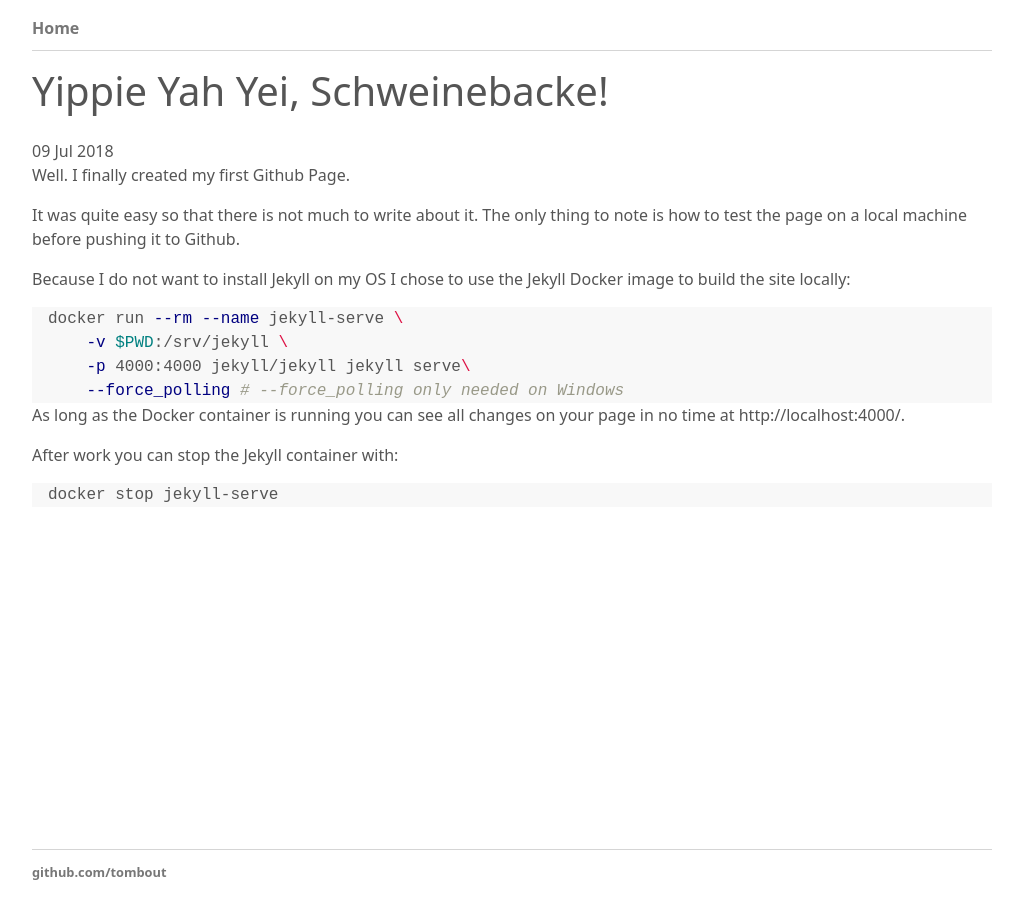
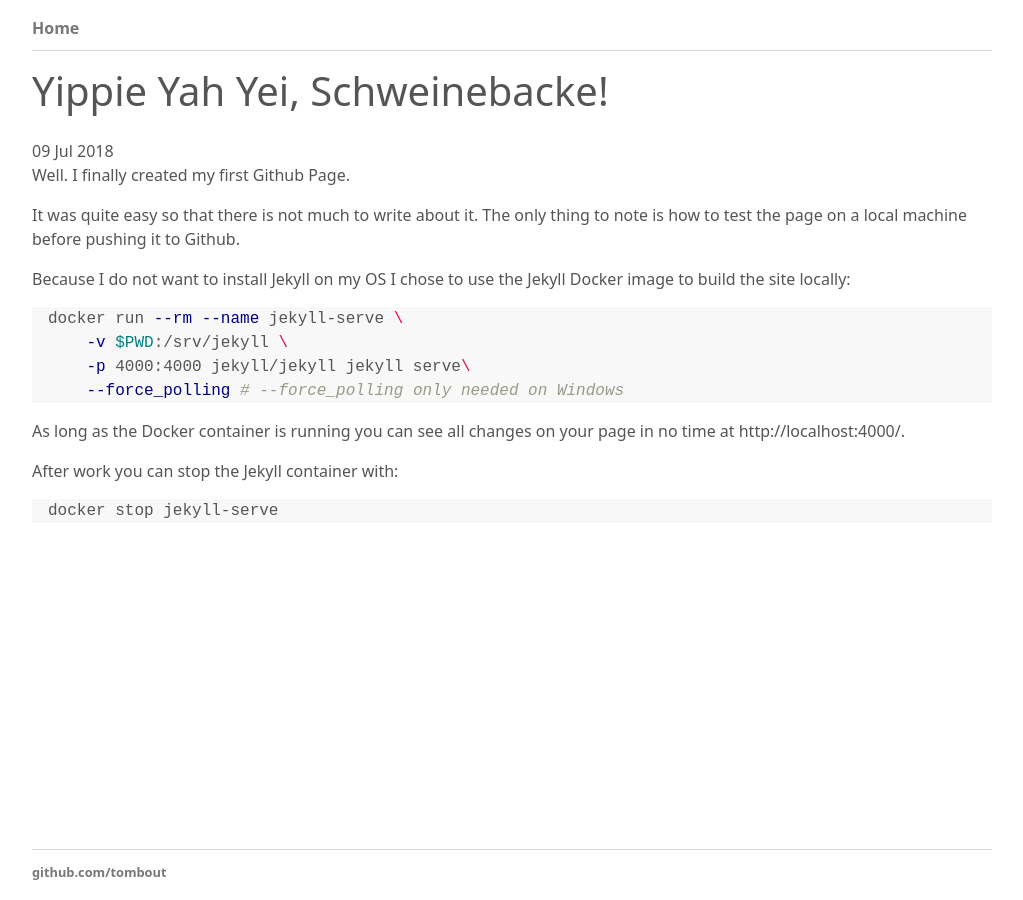
Before and after one commit to tombout/tombout.github.io, a Jekyll site: the page built from _posts/2018-07-09-first-github-page.md, in a window 1280 px wide. Shown: the whole page, without its empty margins (128-1151 px from the left). Built offline with Jekyll 4.4.1, drawn with Linux system fonts in a browser that asks for light colours.

Commit message:
Same margins for code blocks like for paragraphs

```diff
--- a/_sass/rouge-github.scss
+++ b/_sass/rouge-github.scss
@@ -1,4 +1,8 @@
 // rouge-github.css v0.1.1 | CC0 1.0 Universal | https://github.com/pages-themes/minimal
+.highlighter-rouge {
+  margin: 0 0 1rem;
+}
+
 .highlight {
   margin: 0;
 }
```
